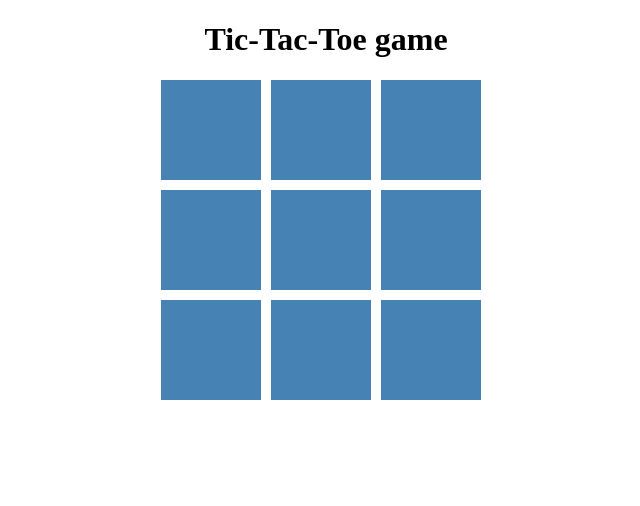
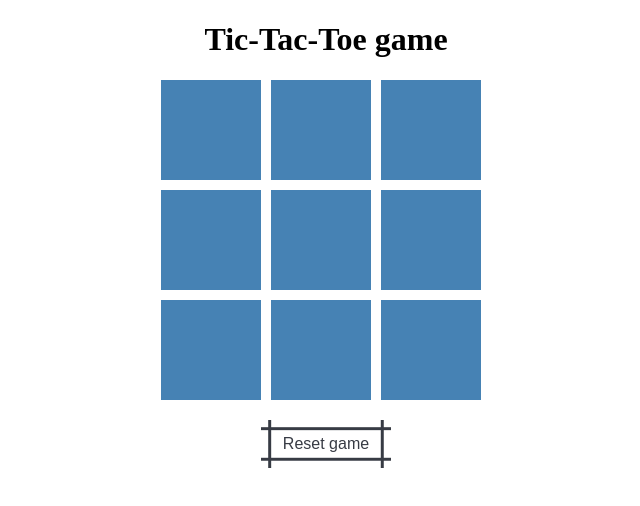
Before and after one commit to ingaSiu/react-small-projects, a React (Vite) app in the folder tic-tac-toe-v3/: page / in a window 1280 px wide. Shown: the top 506 px of the page, without its empty margins (314-954 px from the left). Built offline with nearby package versions, Linux system fonts and the light colour scheme.

Commit message:
add reset game btn

```diff
--- a/tic-tac-toe-v3/src/App.scss
+++ b/tic-tac-toe-v3/src/App.scss
@@ -4,3 +4,37 @@
   justify-content: center;
   align-items: center;
 }
+
+.reset {
+  --b: 3px; /* border thickness */
+  --s: 0.45em; /* size of the corner */
+  --color: #373b44;
+
+  padding: calc(0.5em + var(--s)) calc(0.9em + var(--s));
+  color: var(--color);
+  --_p: var(--s);
+  background: conic-gradient(from 90deg at var(--b) var(--b), #0000 90deg, var(--color) 0) var(--_p) var(--_p) /
+    calc(100% - var(--b) - 2 * var(--_p)) calc(100% - var(--b) - 2 * var(--_p));
+  transition: 0.3s linear, color 0s, background-color 0s;
+  outline: var(--b) solid #0000;
+  outline-offset: 0.6em;
+  font-size: 16px;
+
+  border: 0;
+
+  user-select: none;
+  -webkit-user-select: none;
+  touch-action: manipulation;
+  margin-top: 20px;
+  &:hover,
+  &:focus-visible {
+    --_p: 0px;
+    outline-color: var(--color);
+    outline-offset: 0.05em;
+  }
+
+  &:active {
+    background: var(--color);
+    color: #fff;
+  }
+}
--- a/tic-tac-toe-v3/src/App.tsx
+++ b/tic-tac-toe-v3/src/App.tsx
@@ -43,10 +43,9 @@ const checkWinner = (board: BoardArray): string | null => {
 };
 
 const App = () => {
-  const [board, setBoard] = useState<BoardArray>(
-    Array.from({ length: 3 }, () => Array.from({ length: 3 }, () => null)),
-  );
+  const initialBoard = Array.from({ length: 3 }, () => Array.from({ length: 3 }, () => null));
 
+  const [board, setBoard] = useState<BoardArray>(initialBoard);
   const [player, setPlayer] = useState<string>('X');
   const [winner, setWinner] = useState<string | null>(null);
   const [draw, setDraw] = useState<boolean>(false);
@@ -91,6 +90,12 @@ const App = () => {
     }
   };
 
+  const restartGame = () => {
+    setBoard(initialBoard);
+    setPlayer('X');
+    setWinner(null);
+    setDraw(false);
+  };
   return (
     <div className="game">
       <h1>Tic-Tac-Toe game</h1>
@@ -99,6 +104,9 @@ const App = () => {
       {winner && <p>{winner === 'X' ? 'Player wins!' : 'Computer wins!'}</p>}
 
       {draw && <p>It's a draw!</p>}
+      <button className="reset" onClick={() => restartGame()}>
+        Reset game
+      </button>
     </div>
   );
 };
```
